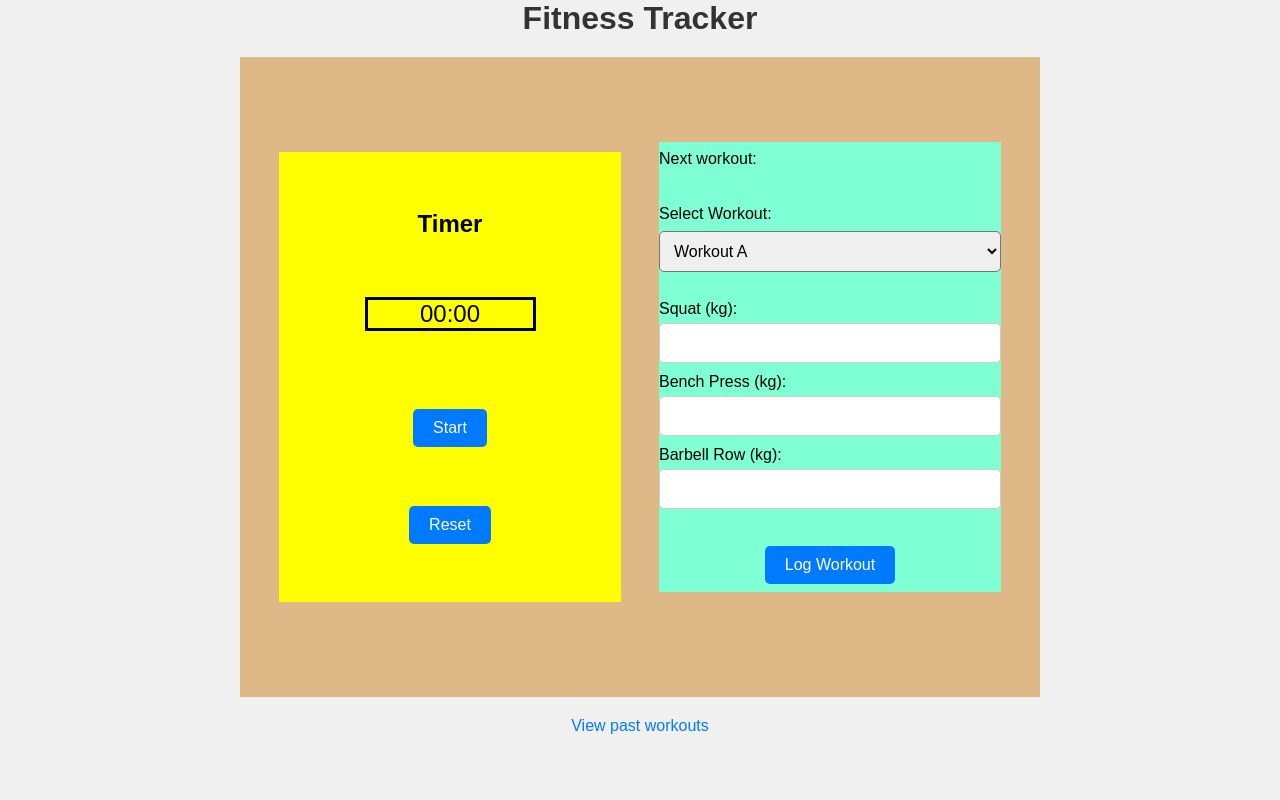
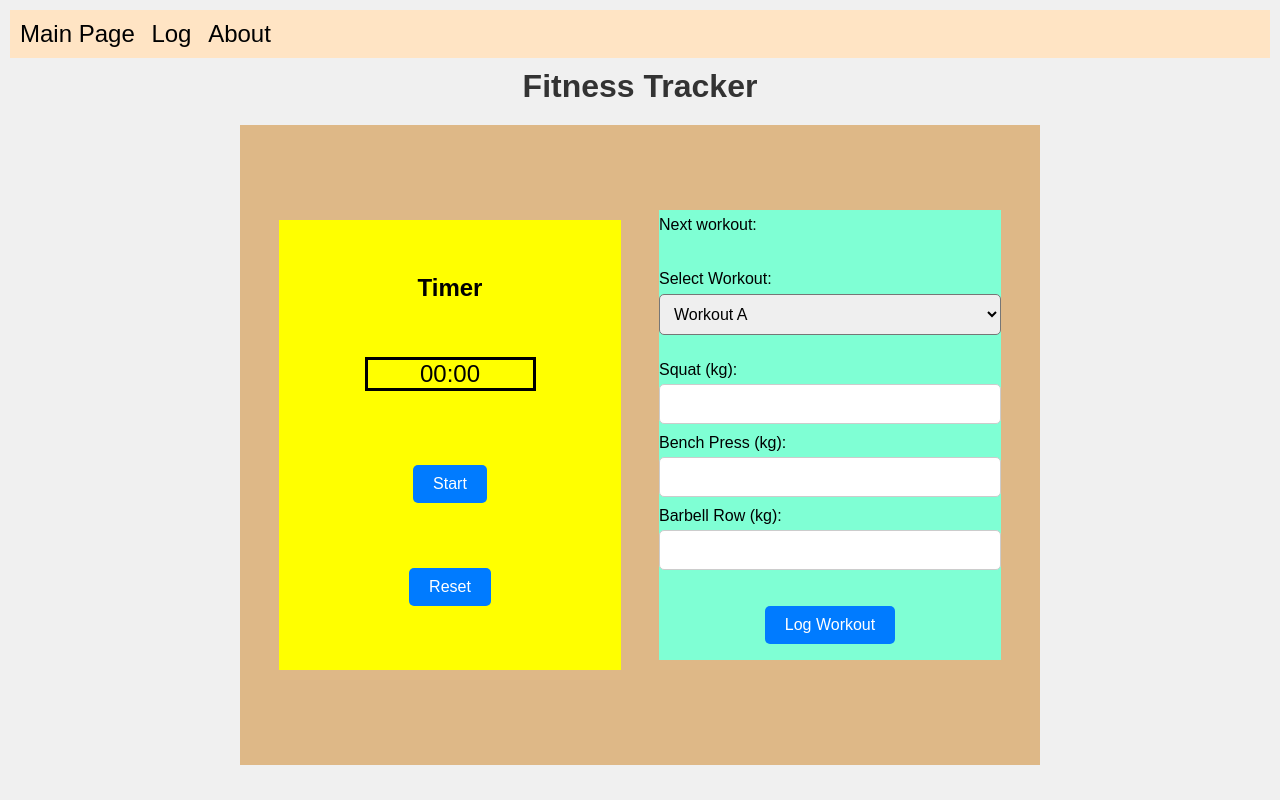
Before and after one commit to GlenALarson/fitness_tracker, a plain HTML site: page index.html in a window 1280 px wide. Drawn offline with Linux system fonts and the light colour scheme.

Commit message:
Lisätty navigointipalkki

```diff
--- a/index.html
+++ b/index.html
@@ -5,8 +5,23 @@
     <meta name="viewport" content="width=device-width, initial-scale=1.0">
     <title>Fitness Tracker</title>
     <link rel="stylesheet" href="styles.css">
+    <link rel="stylesheet" href="nav.css">
 </head>
 <body>
+    <nav>
+        <ul>
+          <li>
+            <a href="index.html">Main Page</a>
+          </li>
+          <li>
+            <a href="log.html">Log</a>
+          </li>
+          <li>
+              <a href="about.html">About</a>
+          </li>
+        </ul>
+    </nav>
+
     <div class="header">
         <h1>Fitness Tracker</h1>
     </div>
@@ -43,9 +58,6 @@
             <button type="submit">Log Workout</button>
         </form>
     </div>
-    <div>
-        <a href="log.html">View past workouts</a>
-    </div>
     <script src="script.js"></script>
     <script src="timer.js"></script>
 </body>
--- /dev/null
+++ b/nav.css
@@ -0,0 +1,31 @@
+* {
+    margin: 0;
+    padding: 0;
+    box-sizing: border-box;
+}
+
+nav {
+    background-color: bisque;
+    display: flex;
+    margin: 10px;
+    padding: 10px;
+    box-sizing:content-box;
+    font-size: 24px;
+    font-family: Arial, Helvetica, sans-serif;
+}
+
+nav li {
+    list-style-type: none;
+    display: inline-block;
+}
+
+nav li a {
+    text-decoration: none;
+    color: black;
+    margin-right: 10px;
+}
+
+nav li a:hover {
+    color: blue;
+    text-decoration:underline
+}
--- a/styles.css
+++ b/styles.css
@@ -37,6 +37,7 @@ button {
     color: #fff;
     border: none;
     border-radius: 5px;
+    margin-bottom: 10px;
 }
 
 button:hover {
@@ -92,19 +93,6 @@ form {
     border: 1px solid #ccc;
 }
 
-a {
-    display: block;
-    text-align: center;
-    margin-top: 20px;
-    font-size: 16px;
-    color: #007bff;
-    text-decoration: none;
-}
-
-a:hover {
-    text-decoration: underline;
-}
-
 @media only screen and (min-width: 768px) {
     .container {
         display: flex;
```
Also changed, not shown: about.html (added, +43 -0 lines), log.html (+14 -4 lines).
